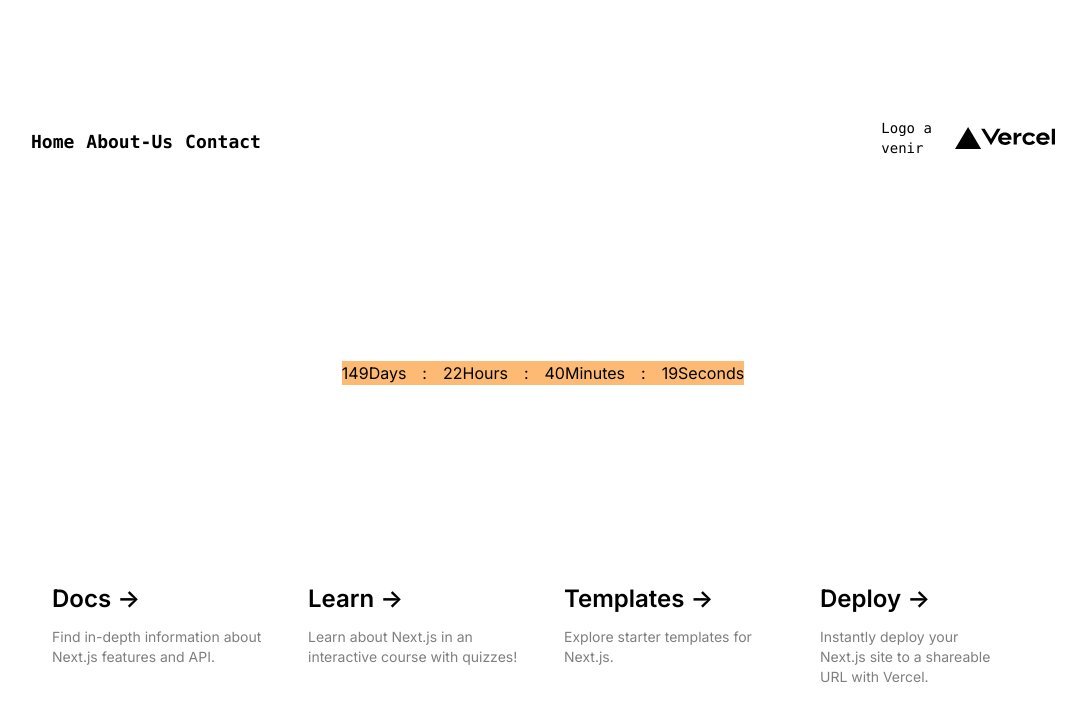
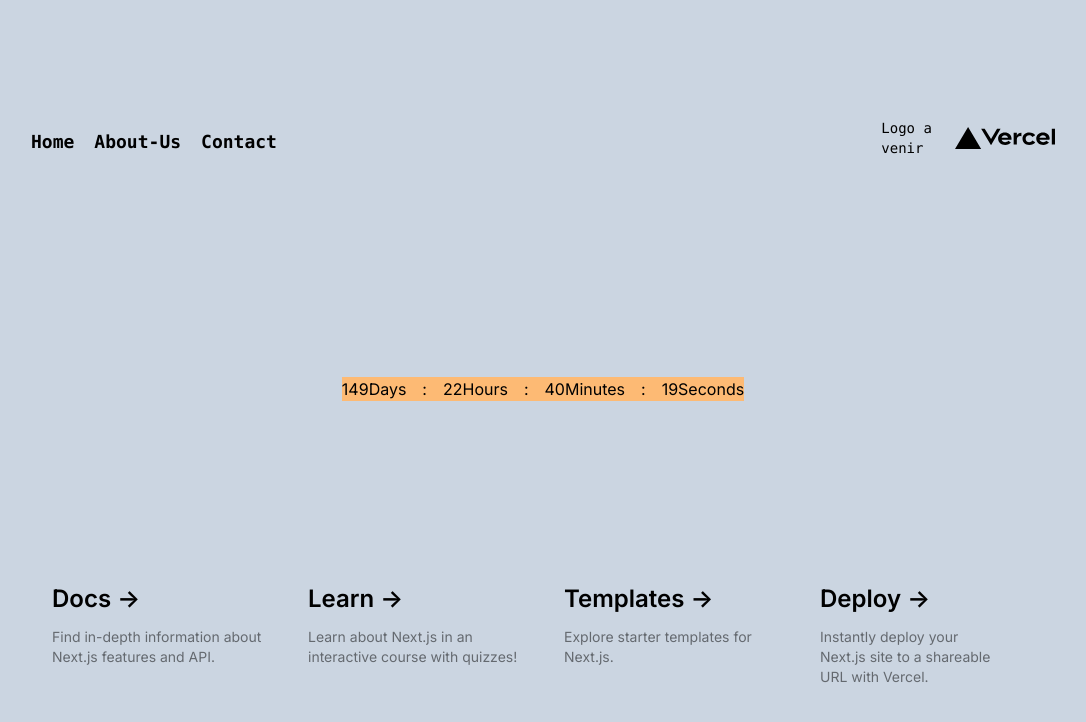
Before and after one commit to cardgis/la-mother-GP, a Next.js app: page / in a window 1280 px wide. Shown: the top 722 px of the page, without its empty margins (97-1183 px from the left). Built offline with nearby package versions, Linux system fonts and the light colour scheme.

Commit message:
changement du background

```diff
--- a/src/app/page.js
+++ b/src/app/page.js
@@ -3,9 +3,9 @@ import Image from "next/image";
 import Countdown from "@/components/countdown";
 export default function Home() {
   return (
-    <main className="flex flex-col items-center justify-between min-h-screen p-24">
-      <div className="z-10 items-center justify-between w-full max-w-5xl font-mono text-sm lg:flex">
-        <p className="flex justify-start w-full gap-3 pt-8 pb-6">
+    <main className="flex flex-col items-center justify-between min-h-screen p-24 bg-slate-300">
+      <div className="z-10 items-center justify-between w-full max-w-5xl font-mono text-sm lg:flex mb-36">
+        <p className="flex justify-start w-full gap-5 pt-8 pb-6">
           <code className="font-mono text-lg font-bold rounded-lg cursor-pointer hover:bg-amber-600 hover:text-white">
             Home
           </code>
@@ -48,9 +48,12 @@ export default function Home() {
 
       {/* <span className="">Premier départ le 05 septembre 2024</span> */}
 
-      <div className="bg-orange-300">
+      <div className="bg-orange-300 mb-28">
         <Countdown />
       </div>
+      {/* <div>
+
+      </div> */}
 
       <div className="grid mb-32 text-center lg:max-w-5xl lg:w-full lg:mb-0 lg:grid-cols-4 lg:text-left">
         <a
@@ -121,6 +124,9 @@ export default function Home() {
           </p>
         </a>
       </div>
+      {/* <div>
+        <Example />
+      </div> */}
     </main>
   );
 }
```
